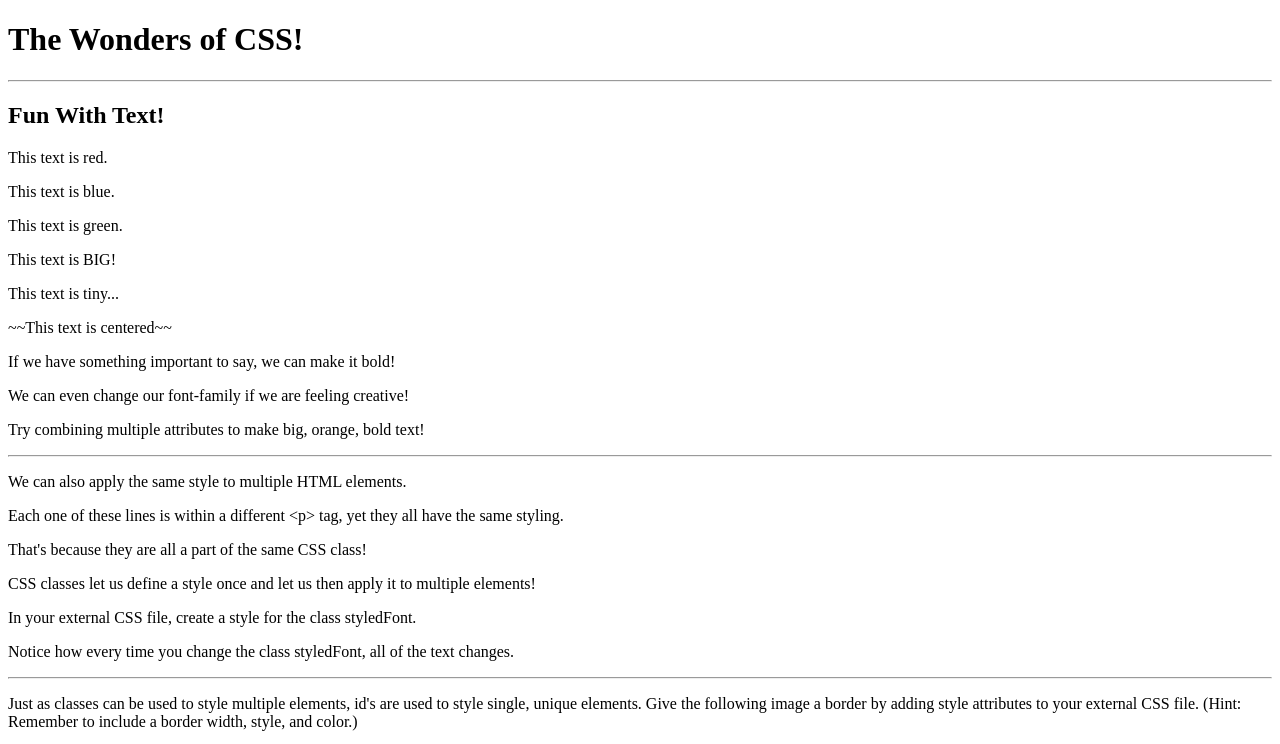
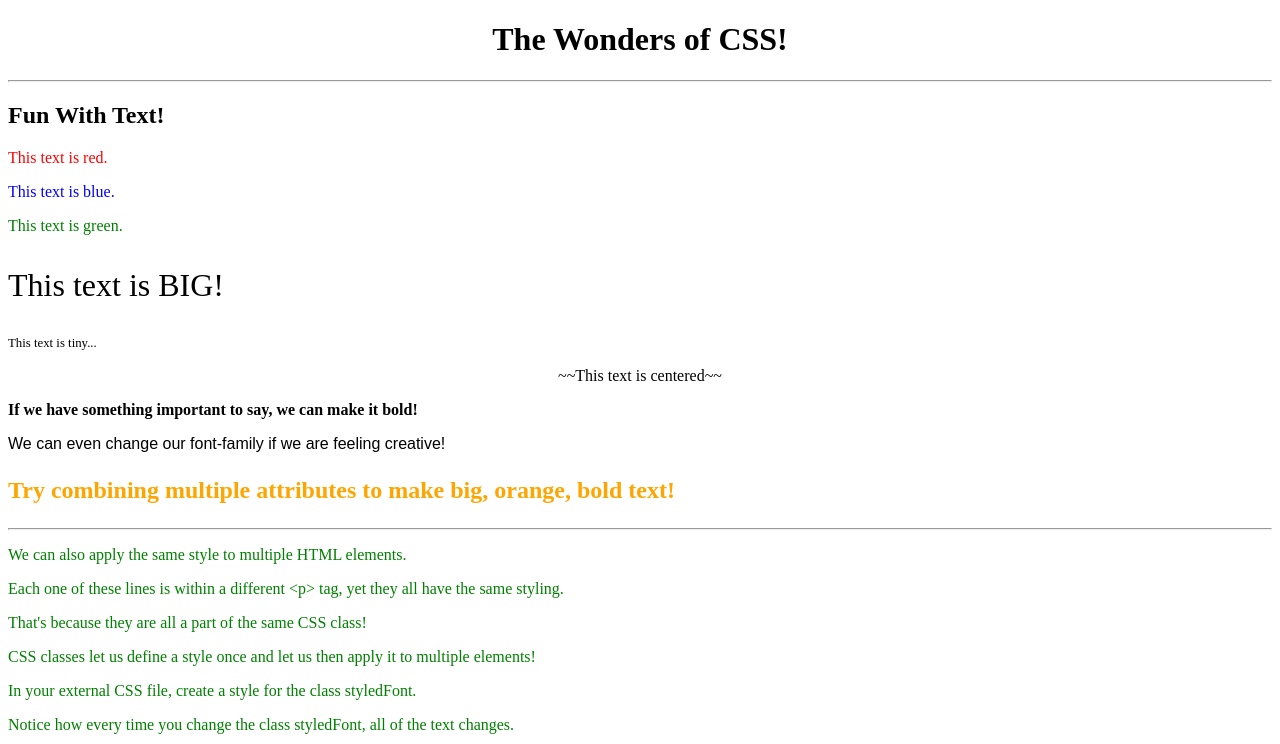
Before and after one commit to bigPoppaChop/PREWORK_Module5_Activity, a plain HTML site: page index.html in a window 1280 px wide. Shown: the top 744 px of the page. Drawn offline with Linux system fonts and the light colour scheme; grey boxes are pictures that could not be loaded.

Commit message:
finished css assignment

```diff
--- a/index.html
+++ b/index.html
@@ -3,47 +3,53 @@
 <head>
     <title>CSS Practice</title>
     <!-- Link to your external CSS -->
-
+    <link rel="stylesheet" href="style.css">
 </head>
 <body>
 
     <!-- Center -->
-    <h1>The Wonders of CSS!</h1>
+    <h1 class="center">The Wonders of CSS!</h1>
 
     <hr>
 
     <h2>Fun With Text!</h2>
 
     <!-- Change text color -->
-    <p>This text is red.</p>
-    <p>This text is blue.</p>
-    <p>This text is green.</p>
+    <p class="redline">This text is red.</p>
+    <p class="blueline">This text is blue.</p>
+    <p class="greenline">This text is green.</p>
 
     <!-- Change font-size -->
-    <p>This text is BIG!</p>
-    <p>This text is tiny...</p>
+    <p class="bigtext">This text is BIG!</p>
+    <p class="smalltext">This text is tiny...</p>
 
     <!-- Center -->
-    <p>~~This text is centered~~</p>
+    <p class="centeredline">~~This text is centered~~</p>
 
     <!-- Bold -->
-    <p>If we have something important to say, we can make it bold!</p>
+    <p class="bold">If we have something important to say, we can make it bold!</p>
 
     <!-- Change font -->
-    <p>We can even change our font-family if we are feeling creative!</p>
+    <p class="fontline">We can even change our font-family if we are feeling creative!</p>
 
     <!-- Multiple attributes -->
-    <p>Try combining multiple attributes to make big, orange, bold text!</p>
+    <p class="multicombo">Try combining multiple attributes to make big, orange, bold text!</p>
 
     <hr>
 
     <!-- Classes -->
-    <p class="styledFont">We can also apply the same style to multiple HTML elements.</p>
-    <p class="styledFont">Each one of these lines is within a different &ltp&gt tag, yet they all have the same styling.</p>
-    <p class="styledFont">That's because they are all a part of the same CSS class!</p>
-    <p class="styledFont">CSS classes let us define a style once and let us then apply it to multiple elements!</p>
-    <p class="styledFont">In your external CSS file, create a style for the class styledFont.</p>
-    <p class="styledFont">Notice how every time you change the class styledFont, all of the text changes.</p>
+    <p class="styledFont">
+        We can also apply the same style to multiple HTML elements.</p>
+    <p class="styledFont">
+        Each one of these lines is within a different &ltp&gt tag, yet they all have the same styling.</p>
+    <p class="styledFont">
+        That's because they are all a part of the same CSS class!</p>
+    <p class="styledFont">
+        CSS classes let us define a style once and let us then apply it to multiple elements!</p>
+    <p class="styledFont">
+        In your external CSS file, create a style for the class styledFont.</p>
+    <p class="styledFont">
+        Notice how every time you change the class styledFont, all of the text changes.</p>
 
     <hr>
 
--- a/style.css
+++ b/style.css
@@ -0,0 +1,39 @@
+
+.center{
+    text-align: center;
+}
+.redline{
+    color: red;
+}
+.blueline{
+    color:blue;
+}
+.greenline{
+    color:green;
+}
+.bigtext{
+    font-size: 200%;
+}
+.smalltext{
+    font-size: 80%;
+}
+.centeredline{
+    text-align: center;
+}
+.bold{
+    font-weight: bold;
+}
+.fontline{
+    font-family: fantasy;
+}
+.multicombo{
+    font-weight: bold;
+    color: orange;
+    font-size: 150%;
+}
+.styledFont{
+    color:green;
+}
+#styledImage{
+    border: 20px solid yellow;
+}
```
